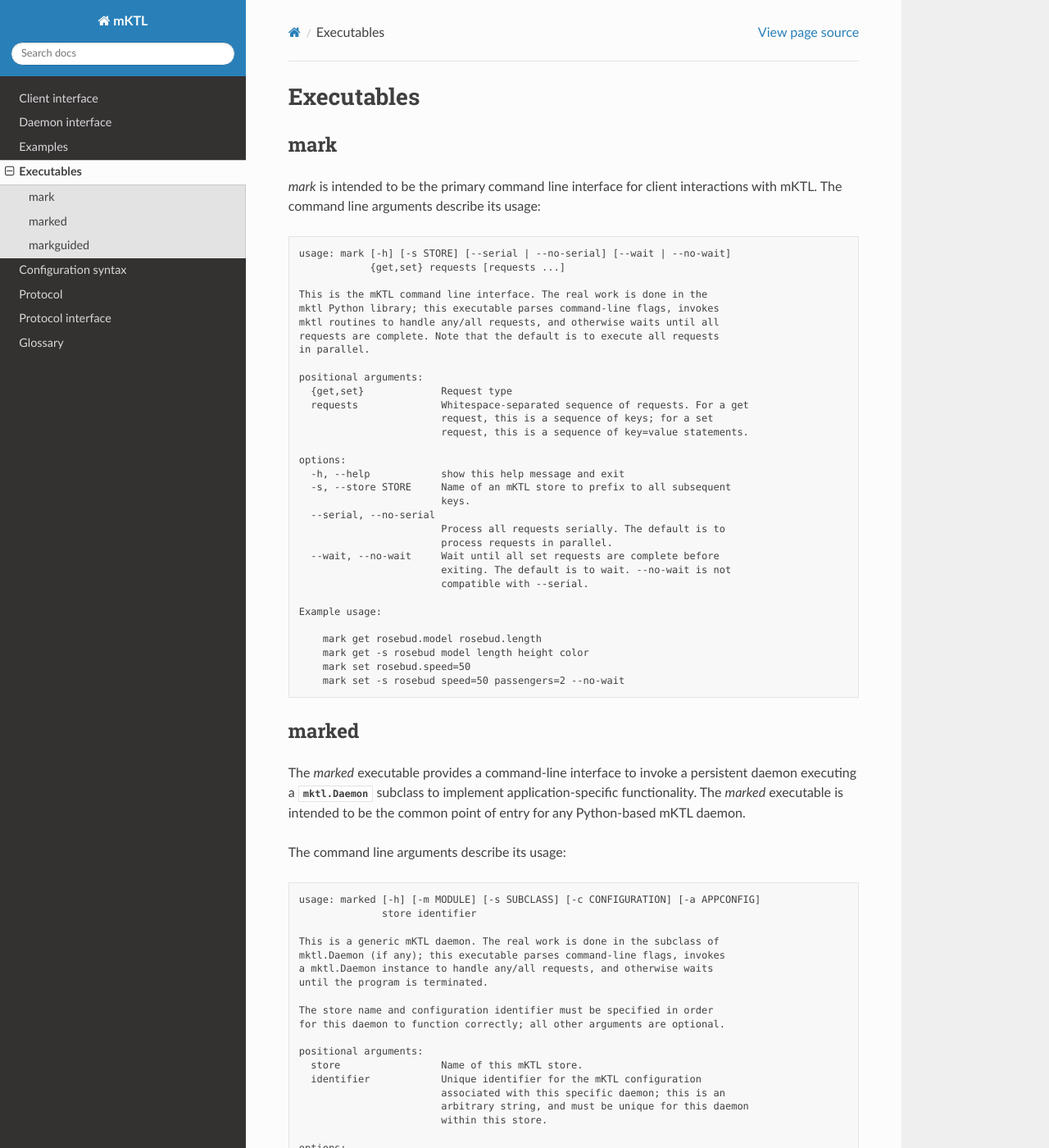
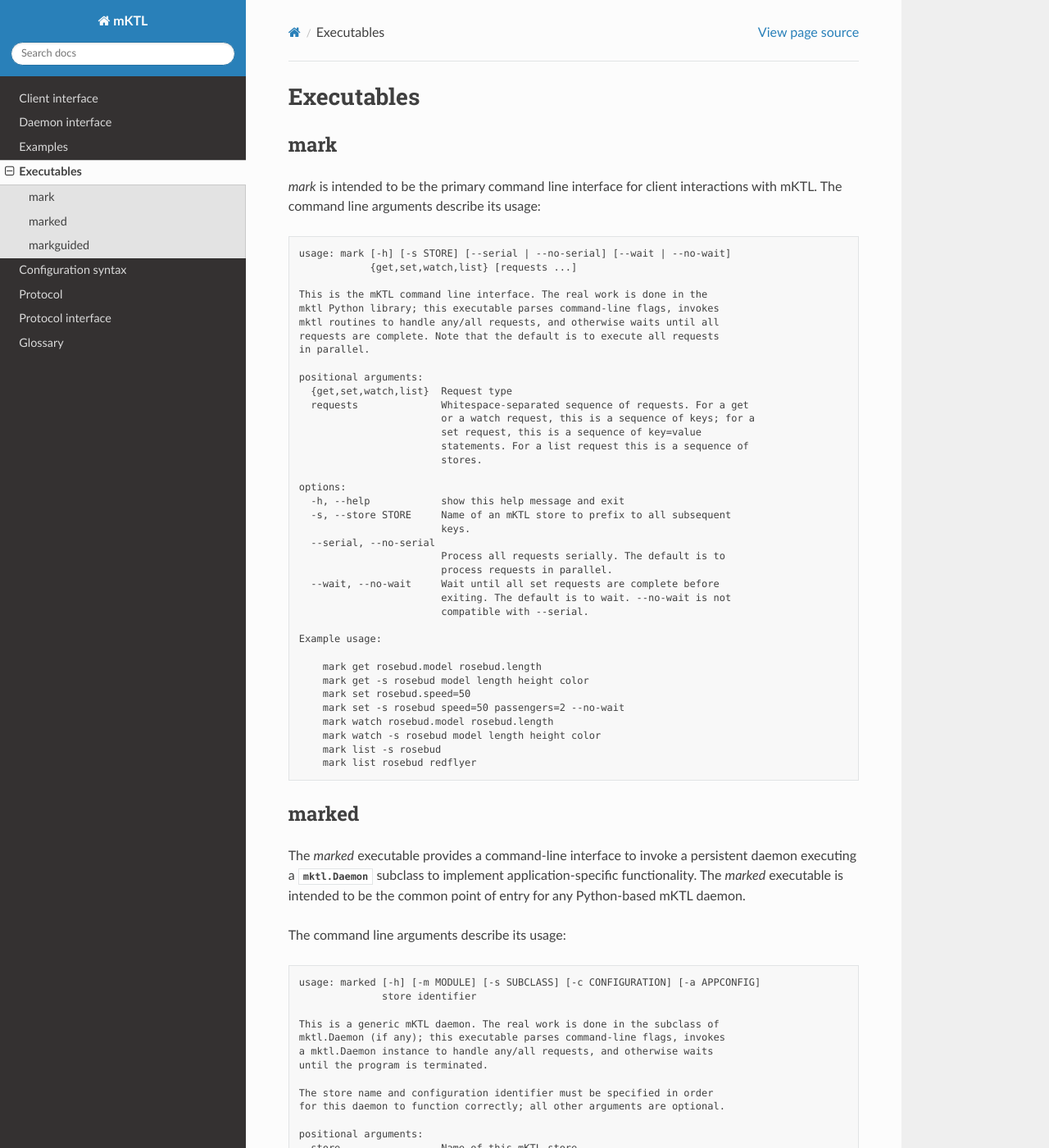
Before and after one commit to KeckObservatory/mKTL, a Sphinx documentation site: the page built from doc/executables.rst, in a window 1280 px wide and 1400 px high. Shown: the whole window at 82% size. Built offline with Sphinx 7.4.7 and the Read the Docs theme 3.1.0, drawn with Linux system fonts in a browser that asks for light colours.

Commit message:
Updated command-line text from mark.

```diff
--- a/doc/mark.txt
+++ b/doc/mark.txt
@@ -1,5 +1,5 @@
 usage: mark [-h] [-s STORE] [--serial | --no-serial] [--wait | --no-wait]
-            {get,set} requests [requests ...]
+            {get,set,watch,list} [requests ...]
 
 This is the mKTL command line interface. The real work is done in the
 mktl Python library; this executable parses command-line flags, invokes
@@ -8,10 +8,12 @@ requests are complete. Note that the default is to execute all requests
 in parallel.
 
 positional arguments:
-  {get,set}             Request type
+  {get,set,watch,list}  Request type
   requests              Whitespace-separated sequence of requests. For a get
-                        request, this is a sequence of keys; for a set
-                        request, this is a sequence of key=value statements.
+                        or a watch request, this is a sequence of keys; for a
+                        set request, this is a sequence of key=value
+                        statements. For a list request this is a sequence of
+                        stores.
 
 options:
   -h, --help            show this help message and exit
@@ -30,3 +32,7 @@ Example usage:
     mark get -s rosebud model length height color
     mark set rosebud.speed=50
     mark set -s rosebud speed=50 passengers=2 --no-wait
+    mark watch rosebud.model rosebud.length
+    mark watch -s rosebud model length height color
+    mark list -s rosebud
+    mark list rosebud redflyer
```
